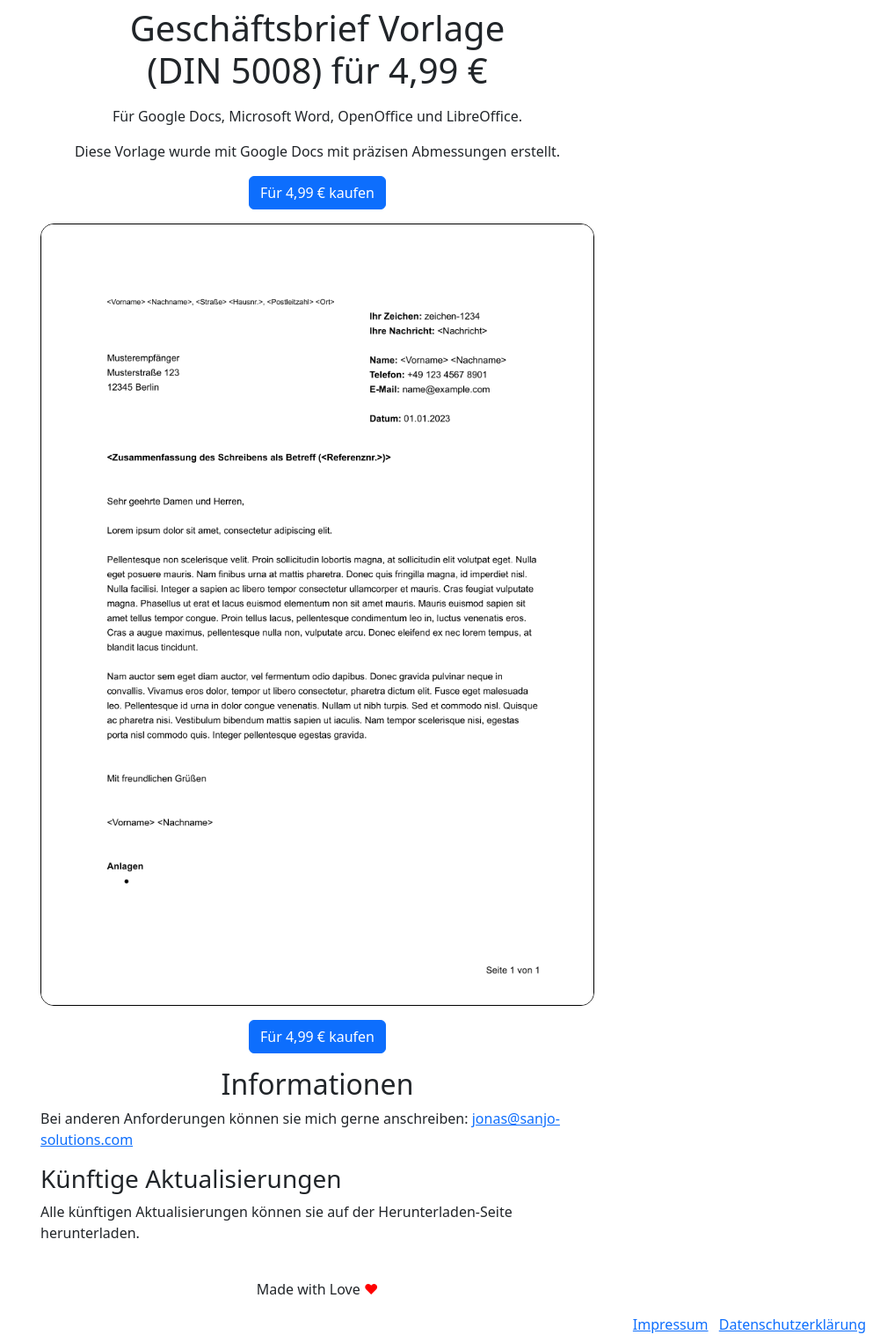
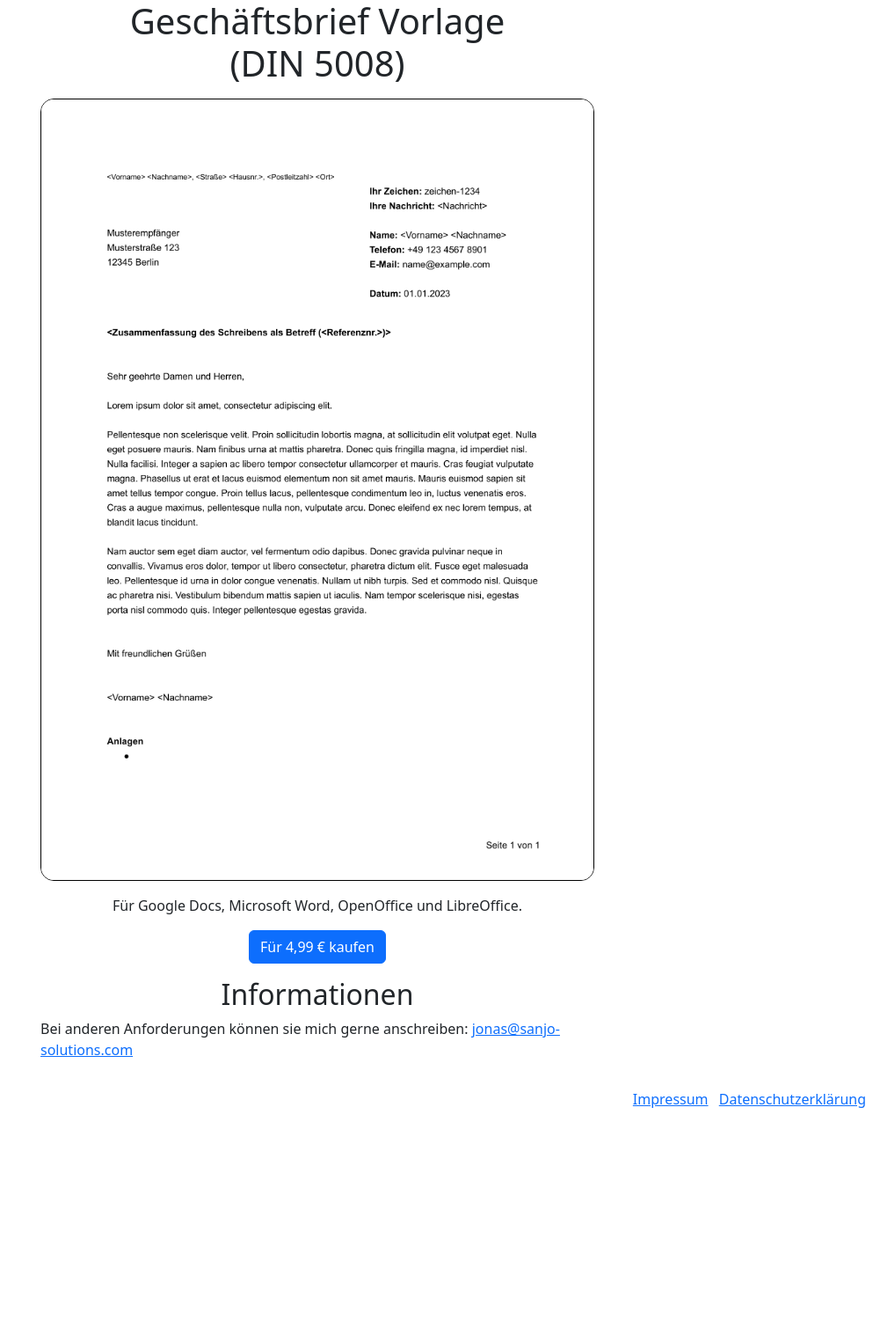
Before and after one commit to Sanjo-Solutions/letter-template, a website: page pages/index.html in a window 1280 px wide. Shown: the whole page at 88% size, without its empty margins (279-1280 px from the left). After the commit the page ends 1269 px from the top, so only its background shows below. Drawn offline with Linux system fonts and the light colour scheme.

Commit message:
Optimizations for sales page

```diff
--- a/pages/index.html
+++ b/pages/index.html
@@ -20,26 +20,7 @@
 
     <main role="main" class="flex-shrink-0">
       <div class="container-fluid d-flex flex-column align-items-center">
-        <h1 class="text-center mb-0 pt-2">
-          Geschäftsbrief Vorlage (DIN&nbsp;5008) für 4,99&nbsp;€
-        </h1>
-
-        <p class="mt-3 text-center">
-          Für Google Docs, Microsoft Word, OpenOffice und LibreOffice.
-        </p>
-
-        <p class="text-center">
-          Diese Vorlage wurde mit Google Docs mit präzisen Abmessungen erstellt.
-        </p>
-        <p>
-          <a
-            class="btn btn-primary"
-            href="https://buy.stripe.com/00gdT7a9i6xpadO288?locale=de"
-            style="white-space: normal"
-          >
-            Für 4,99&nbsp;€ kaufen
-          </a>
-        </p>
+        <h1 class="text-center mb-3">Geschäftsbrief Vorlage (DIN&nbsp;5008)</h1>
 
         <img
           alt="Vorschau von Geschäftsbrief Vorlage (DIN 5008)"
@@ -47,7 +28,12 @@
           src="/images/DIN_5008_template_preview.png"
           style="border: 1px solid black; border-radius: 15px"
         />
-        <p class="mt-3">
+
+        <p class="mt-3 text-center">
+          Für Google Docs, Microsoft Word, OpenOffice und LibreOffice.
+        </p>
+
+        <p>
           <a
             class="btn btn-primary"
             href="https://buy.stripe.com/00gdT7a9i6xpadO288?locale=de"
@@ -68,17 +54,6 @@
               >jonas@sanjo-solutions.com</a
             >
           </p>
-
-          <h3>Künftige Aktualisierungen</h3>
-
-          <p>
-            Alle künftigen Aktualisierungen können sie auf der
-            Herunterladen-Seite herunterladen.
-          </p>
-        </div>
-
-        <div class="mt-4">
-          Made with Love <span style="color: red">❤</span>
         </div>
       </div>
     </main>
--- a/public/Lizenz.txt
+++ b/public/Lizenz.txt
@@ -1,3 +1,5 @@
 Sie können die Geschäftsbriefvorlage verwenden, um Briefe zu erstellen.
 Diese Briefe dürfen Sie beliebig verwenden.
-Bearbeitungen der Vorlage für die private Verwendung sind erlaubt.
+Sie dürfen auch die Vorlage bearbeiten.
+Die Briefe, die Sie mit der bearbeiteten Vorlage erstellen,
+dürfen Sie auch beliebig verwenden
```
Also changed, not shown: public/formal-letter-template/index.html (+1 -1 lines), public/geschaeftsbrief-vorlage-fuer-unternehmen/index.html (+1 -1 lines).
